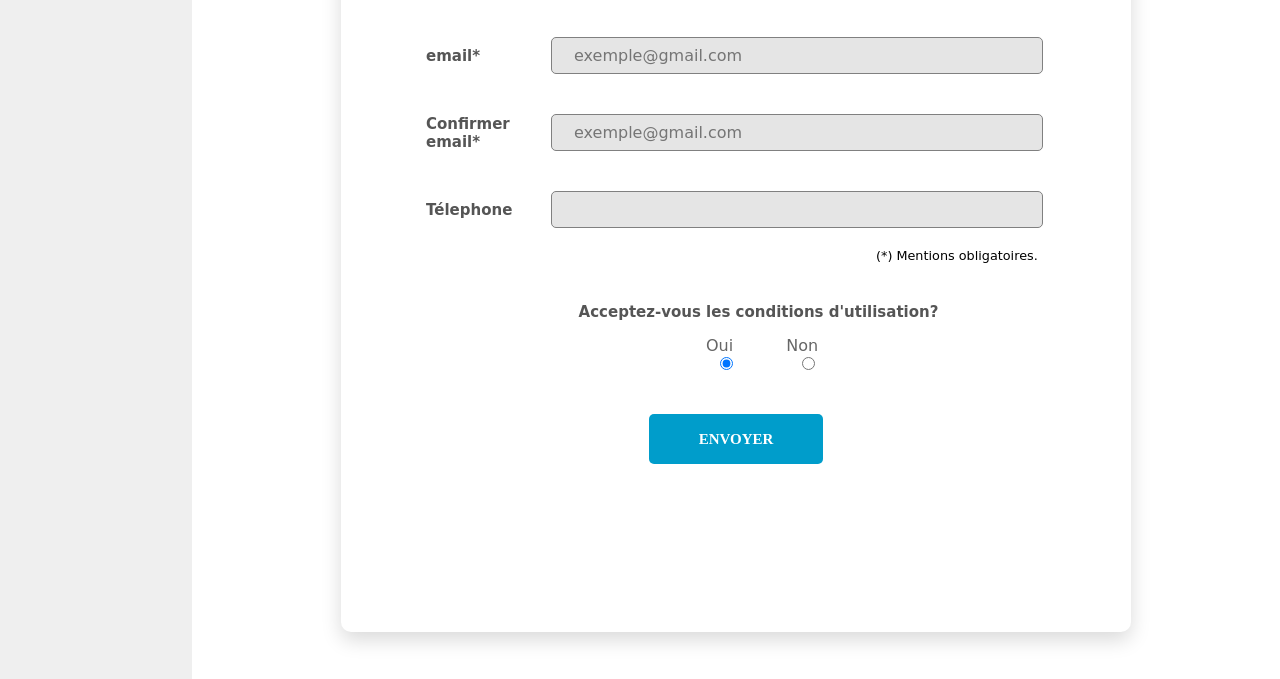
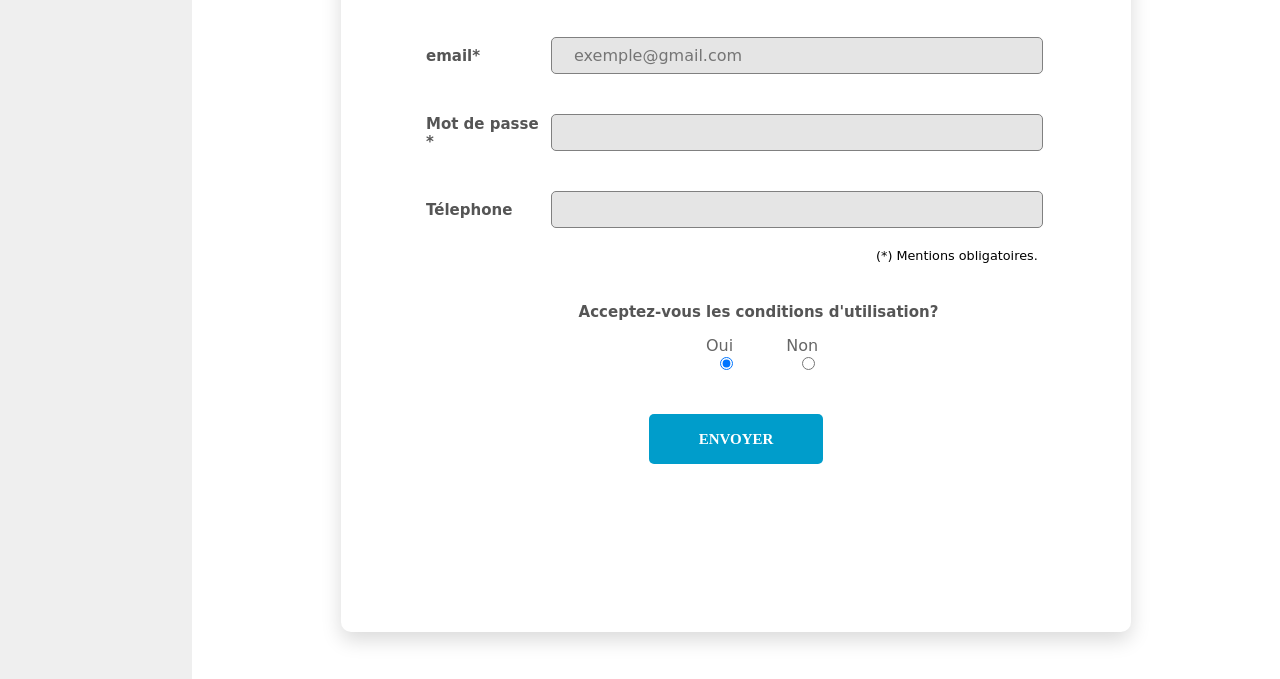
Before and after one commit to ThomasCyberDev/ProjetSemestre2, a plain HTML site: page inscription.html in a window 1280 px wide. Shown: the part 823-1502 px from the top of the page. Drawn offline with Linux system fonts and the light colour scheme.

Commit message:
MAJ mot de passe

```diff
--- a/inscription.html
+++ b/inscription.html
@@ -186,11 +186,12 @@ margin-bottom: 0px;
                             </div>
                         </div>
                     </div>
-                    <div class="form-row">
-                        <div class="name">Confirmer email*</div>
+
+					<div class="form-row">
+                        <div class="name">Mot de passe *</div>
                         <div class="value">
                             <div class="input-group">
-                                <input class="input--style-5" type="email" name="email" placeholder="exemple@gmail.com" required>
+                                <input class="input--style-5" type="text" name="nom" placeholder="" style="" required>
                             </div>
                         </div>
                     </div>
```
